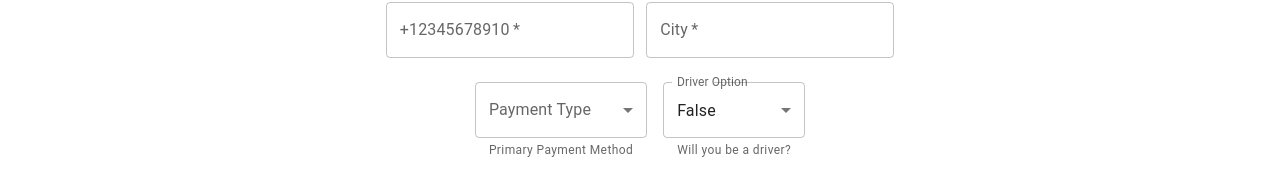
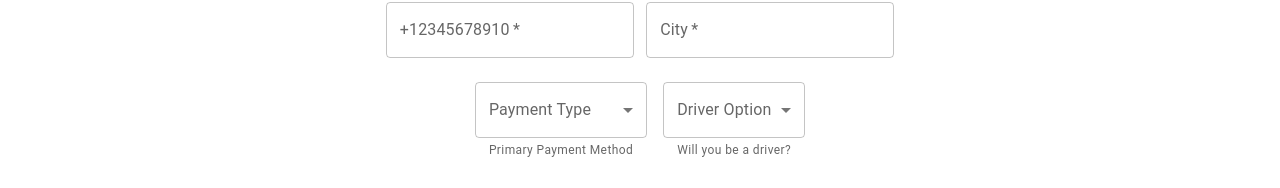
Before and after one commit to tackpablo/secret-project, a React (Create React App) app in the folder frontend/: page /register in a window 1280 px wide. Shown: the part 424-612 px from the top of the page. Built offline with nearby package versions, Linux system fonts and the light colour scheme.

Commit message:
add skip message based on user registration

```diff
--- a/frontend/src/components/RegisterPage/DriverRegisterPage.css
+++ b/frontend/src/components/RegisterPage/DriverRegisterPage.css
@@ -8,3 +8,10 @@
     justify-content: center;
     padding-top: 1em;
 }
+
+.driver-alert {
+    display: flex;
+    color: red;
+    font-size: medium;
+    justify-content: center;
+}
--- a/frontend/src/components/RegisterPage/DriverRegisterPage.jsx
+++ b/frontend/src/components/RegisterPage/DriverRegisterPage.jsx
@@ -3,6 +3,8 @@ import "./DriverRegisterPage.css";
 import TextField from "@mui/material/TextField";
 
 const DriverRegisterPage = ({
+    isDriver,
+    userRegisterValues,
     driverRegisterValues,
     setDriverRegisterValues,
 }) => {
@@ -44,8 +46,13 @@ const DriverRegisterPage = ({
     return (
         <>
             <h1 className="new">
-                Hi <br /> User Registration
+                Hi <br /> Driver Registration
             </h1>
+            {isDriver === "false" || isDriver === "" ? (
+                <p className="driver-alert">Please Skip this step</p>
+            ) : (
+                ""
+            )}
             <div className="driver_register_fields">
                 <TextField
                     required
--- a/frontend/src/components/RegisterPage/UserRegisterPage.jsx
+++ b/frontend/src/components/RegisterPage/UserRegisterPage.jsx
@@ -7,9 +7,13 @@ import FormHelperText from "@mui/material/FormHelperText";
 import FormControl from "@mui/material/FormControl";
 import Select from "@mui/material/Select";
 
-const UserRegisterPage = ({ userRegisterValues, setUserRegisterValues }) => {
+const UserRegisterPage = ({
+    isDriver,
+    setIsDriver,
+    userRegisterValues,
+    setUserRegisterValues,
+}) => {
     const [payment, setPayment] = React.useState("");
-    const [isDriver, setIsDriver] = React.useState(false);
 
     function handleFirstNameChange(event) {
         setUserRegisterValues({
@@ -155,6 +159,9 @@ const UserRegisterPage = ({ userRegisterValues, setUserRegisterValues }) => {
                         label="Driver"
                         onChange={handleDriverChange}
                     >
+                        <MenuItem value="">
+                            <em>Select</em>
+                        </MenuItem>
                         <MenuItem value="true">True</MenuItem>
                         <MenuItem value="false">False</MenuItem>
                     </Select>
--- a/frontend/src/components/Stepper/Stepper.jsx
+++ b/frontend/src/components/Stepper/Stepper.jsx
@@ -15,6 +15,7 @@ import { useNavigate } from "react-router-dom";
 export default function HorizontalLinearStepper() {
     const [activeStep, setActiveStep] = React.useState(0);
     const [skipped, setSkipped] = React.useState(new Set());
+    const [isDriver, setIsDriver] = React.useState("");
     const { registerHandler } = React.useContext(authContext);
     const navigate = useNavigate();
 
@@ -45,6 +46,10 @@ export default function HorizontalLinearStepper() {
     const [driverRegisterValues, setDriverRegisterValues] = React.useState(
         defaultDriverRegisterObj
     );
+
+    const handleStep = (step) => () => {
+        setActiveStep(step);
+    };
 
     const isStepOptional = (step) => {
         return step === 1;
@@ -93,6 +98,9 @@ export default function HorizontalLinearStepper() {
             name: "Register as user",
             component: (
                 <UserRegisterPage
+                    handleNext={handleNext}
+                    isDriver={isDriver}
+                    setIsDriver={setIsDriver}
                     userRegisterValues={userRegisterValues}
                     setUserRegisterValues={setUserRegisterValues}
                 />
@@ -102,18 +110,14 @@ export default function HorizontalLinearStepper() {
             name: "Register as driver",
             component: (
                 <DriverRegisterPage
+                    isDriver={isDriver}
+                    userRegisterValues={userRegisterValues}
                     driverRegisterValues={driverRegisterValues}
                     setDriverRegisterValues={setDriverRegisterValues}
                 />
             ),
         },
         { name: "Code Verification", component: <CodeVerificationPage /> },
-    ];
-
-    const components = [
-        <UserRegisterPage handleNext={handleNext} />,
-        <DriverRegisterPage />,
-        <CodeVerificationPage />,
     ];
 
     return (
@@ -135,7 +139,10 @@ export default function HorizontalLinearStepper() {
                         }
                         return (
                             <Step key={index} {...stepProps}>
-                                <StepLabel {...labelProps}>
+                                <StepLabel
+                                    {...labelProps}
+                                    onClick={handleStep(index)}
+                                >
                                     {label.name}
                                 </StepLabel>
                             </Step>
@@ -162,7 +169,7 @@ export default function HorizontalLinearStepper() {
                 ) : (
                     <React.Fragment>
                         <Typography sx={{ mt: 2, mb: 1 }} component={"span"}>
-                            {components[activeStep]}
+                            {steps[activeStep].component}
                         </Typography>
                         <Box
                             sx={{
@@ -180,7 +187,8 @@ export default function HorizontalLinearStepper() {
                                 Back
                             </Button>
                             <Box sx={{ flex: "1 1 auto" }} />
-                            {isStepOptional(activeStep) && (
+                            {isStepOptional(activeStep) &&
+                                !userRegisterValues.is_driver && (
                                     <Button
                                         color="inherit"
                                         onClick={handleSkip}
```
Lines whose indentation alone changed are shown as unchanged.
